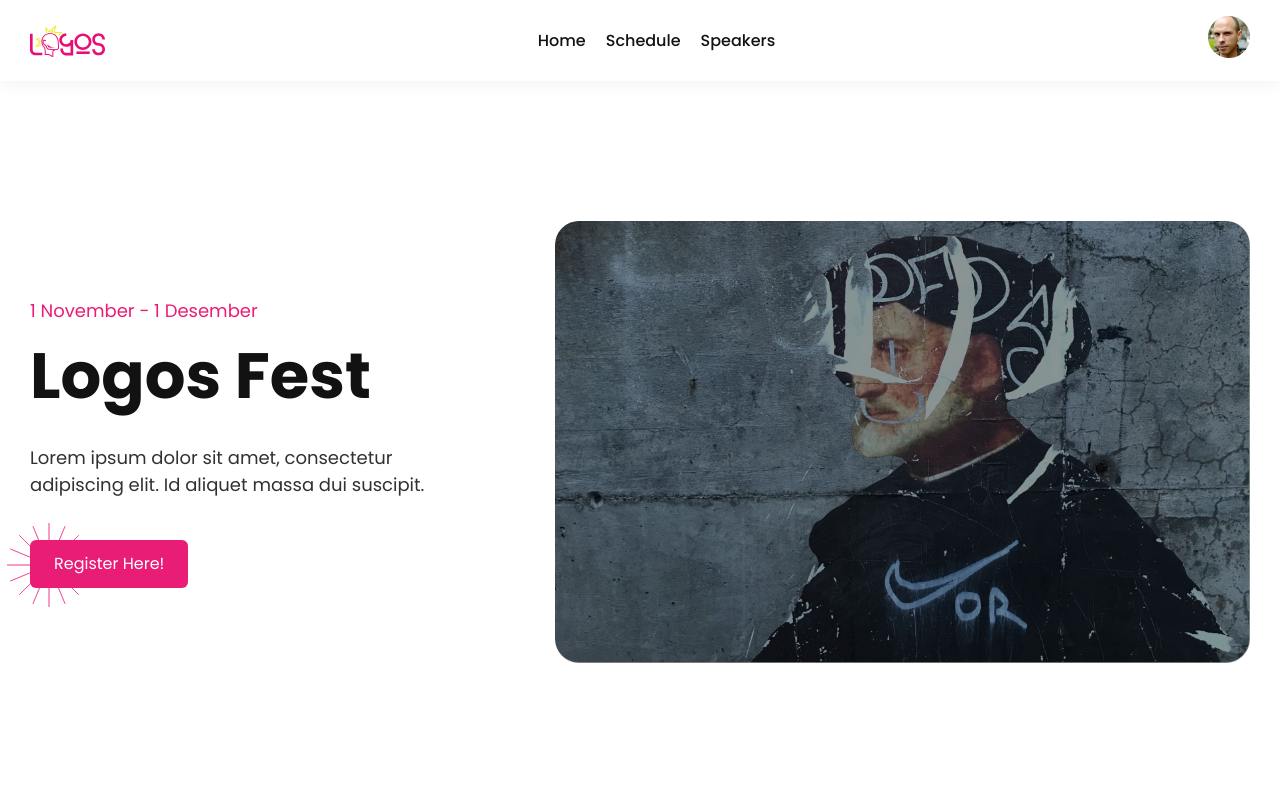
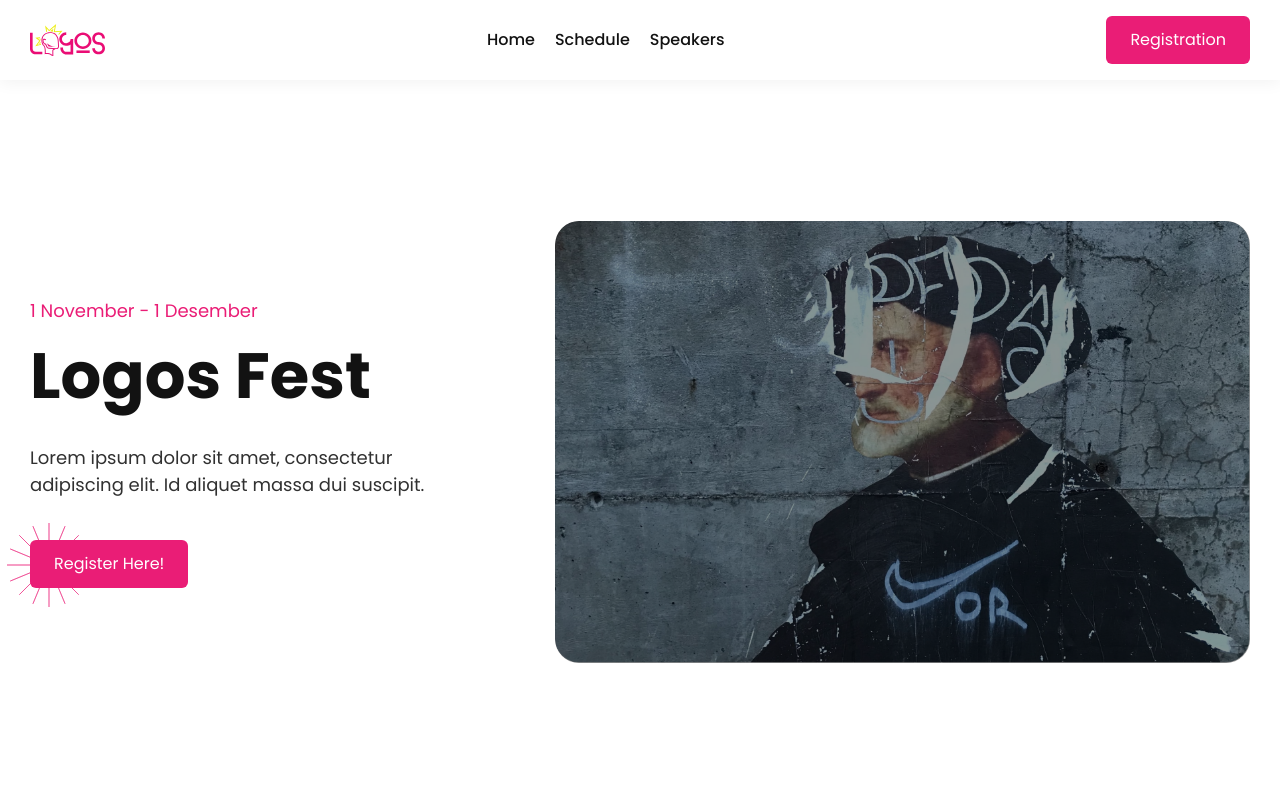
Before and after one commit to logos-engineer/logos-fest, a Next.js app: page / in a window 1280 px wide. Shown: the top 800 px of the page. Built offline with nearby package versions, Linux system fonts and the light colour scheme.

Commit message:
wrapping up

```diff
--- a/src/components/Homepage/Schedule.js
+++ b/src/components/Homepage/Schedule.js
@@ -1,11 +1,11 @@
-import React from 'react';
-import { Fragment } from 'react';
-import { Tab } from '@headlessui/react';
-import { Button, Container, Grid } from '../Common';
-import HeadSection from './Common/HeadSection';
-import listSchedule from 'src/data/listSchedule';
-import clsx from 'clsx';
-import CardSchedule from './Common/CardSchedule';
+import React from 'react'
+import { Fragment } from 'react'
+import { Tab } from '@headlessui/react'
+import { Button, Container, Grid } from '../Common'
+import HeadSection from './Common/HeadSection'
+import listSchedule from 'src/data/listSchedule'
+import clsx from 'clsx'
+import CardSchedule from './Common/CardSchedule'
 
 const Schedule = () => {
   return (
@@ -23,7 +23,7 @@ const Schedule = () => {
               <Tab.List>
                 {listSchedule &&
                   listSchedule.map((item, index) => (
-                    <Tab as={Fragment}>
+                    <Tab as={Fragment} key={index}>
                       {({ selected }) => (
                         <button
                           className={clsx(
@@ -42,9 +42,13 @@ const Schedule = () => {
               <Tab.Panels>
                 {listSchedule &&
                   listSchedule.map((item, index) => (
-                    <Tab.Panel className="grid gap-10 grid-cols-2 mt-12">
+                    <Tab.Panel
+                      className="grid gap-10 grid-cols-2 mt-12"
+                      key={index}
+                    >
                       {item.schedule.map((datas, index) => (
                         <CardSchedule
+                          key={index}
                           title={datas.title}
                           date={datas.date}
                           subtitle={datas.subtitle}
@@ -65,7 +69,7 @@ const Schedule = () => {
         </Grid>
       </Container>
     </section>
-  );
-};
+  )
+}
 
-export default Schedule;
+export default Schedule
--- a/src/components/Layout/Footer/IconLink.js
+++ b/src/components/Layout/Footer/IconLink.js
@@ -16,7 +16,7 @@ IconLink.propTypes = {
   src: propTypes.string.isRequired,
   href: propTypes.string.isRequired,
   alt: propTypes.string.isRequired,
-  height: propTypes.string.isRequired, //use tailwind height class
+  height: propTypes.string//use tailwind height class
 };
 
 export default IconLink;
--- a/src/components/Layout/Header/Profile.js
+++ b/src/components/Layout/Header/Profile.js
@@ -12,10 +12,13 @@ export default function Profile() {
       <Popover className="relative">
         {({ open }) => (
           <>
-            <Popover.Button>
-              <button>
-                <Image src="/img/header/profile.png" width={42} height={42} />
-              </button>
+            <Popover.Button aria-label="profile picture">
+              <Image
+                src="/img/header/profile.png"
+                width={42}
+                height={42}
+                alt="profile picture"
+              />
             </Popover.Button>
             <Transition
               appear
--- a/src/context/auth/AuthProvider.js
+++ b/src/context/auth/AuthProvider.js
@@ -4,7 +4,7 @@ export const AuthContext = createContext()
 
 export default function AuthProvider({ children }) {
   const [authData, setauthData] = useState({
-    loggedIn: true,
+    loggedIn: false,
   })
 
   const login = () => {
```
